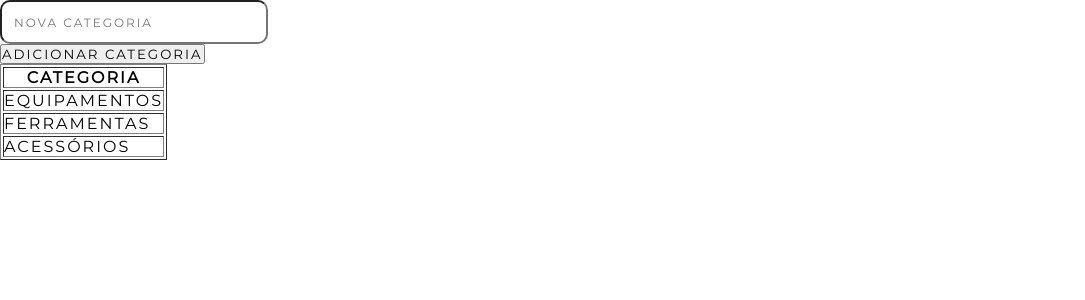
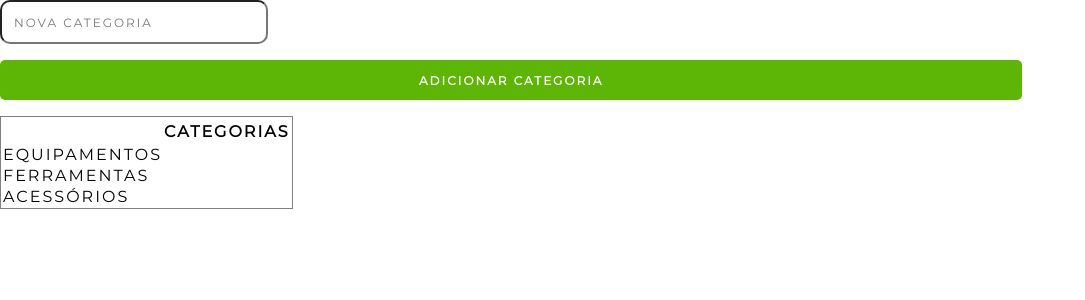
Before and after one commit to winvirg/Trackventory, a Next.js app: page /user/produto/categoria in a window 1280 px wide. Shown: the top 300 px of the page, without its empty margins (0-1085 px from the left). Built offline with nearby package versions, Linux system fonts and the light colour scheme.

Commit message:
Ajustes na posição e itens da tabela de categorias

```diff
--- a/src/app/page.module.css
+++ b/src/app/page.module.css
@@ -1007,6 +1007,29 @@
   }
 
   /* CATEGORIA */
+  .categorias table {
+    border: 1px solid gray;
+    width: 33.2vh;
+  }
+  .categorias button {
+    margin: 2vh 0 2vh 0;
+    padding: 1em;
+    font-size: 1.5vh;
+    font-weight: 700;
+    height: 2vh;
+    width: 78%;
+    border-radius: 5px;
+    cursor: pointer;
+    border: none;
+    color: white;
+    background: #5DB505;
+    display: flex;
+    box-sizing: content-box;
+    text-transform: uppercase;
+    justify-content: center;
+    align-items: center;
+  }
+
   .categorias input{
     margin-right: 1em;
     font-size: 1.5vh;
--- a/src/app/user/produto/categoria/page.tsx
+++ b/src/app/user/produto/categoria/page.tsx
@@ -1,6 +1,6 @@
 "use client";
 
-// import Image from "next/image";
+import Image from "next/image";
 import styles from "../../../page.module.css";
 import React, {useState} from 'react';
 
@@ -11,11 +11,11 @@ export default function Categoria() {
             <form>
                 <input type="text" placeholder="Nova Categoria" name="nova_categoria"/>
                 <button type="button">Adicionar Categoria</button>
-                <table border={1}>
-                    {/*Personalizar estilo da lista de categorias*/}
+                <table>
                     <thead>
                         <tr>
-                            <th>Categoria</th>
+                            <Image src={"/images/icone_plus.png"} alt={"add"} width={20} height={20} priority/>
+                            <th>Categorias</th>
                         </tr>
                     </thead>
                     <tbody>
--- a/src/app/user/produto/page.tsx
+++ b/src/app/user/produto/page.tsx
@@ -10,7 +10,7 @@ import Categoria from "./categoria/page";
 
 export default function Produto() {
 
-
+    // ajustar botao de pesquisar
     return (
         <div className={styles.pagina_produto}>
             <Menu/>
```
